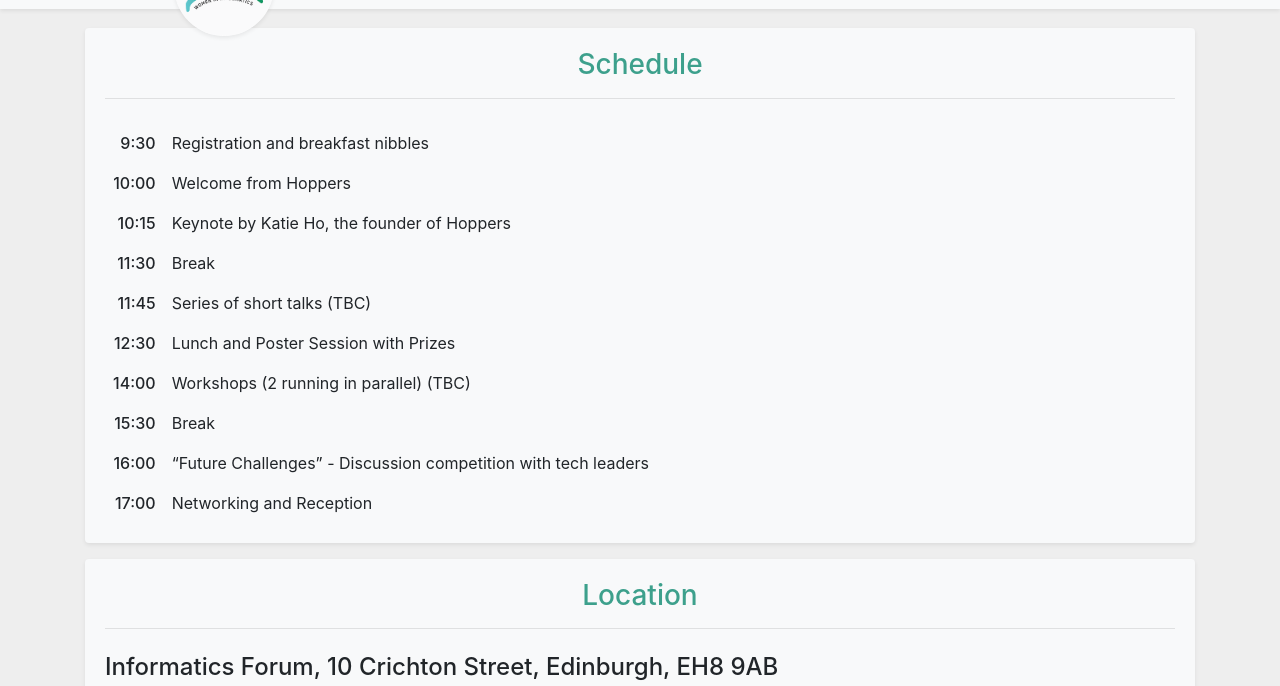
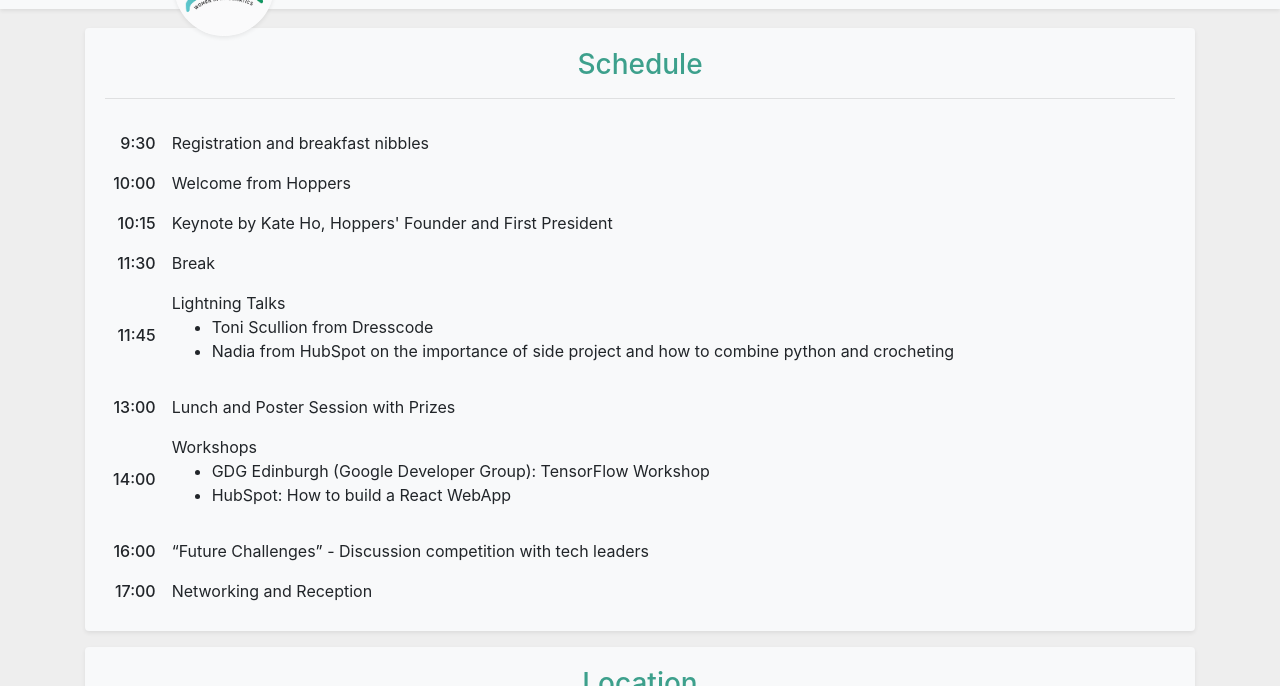
Before and after one commit to edinburgh-hoppers/website, a Jekyll site: the page built from _pages/iwd20.html, in a window 1280 px wide and 900 px high, scrolled down 913 px, cut to the strip 47-733 px from the top of the window. Built offline with Jekyll 4.4.1, drawn with Linux system fonts in a browser that asks for light colours.

Commit message:
Updated schedule, added GDG as partners at IWD20

```diff
--- a/_data/partners-iwd20.yml
+++ b/_data/partners-iwd20.yml
@@ -10,3 +10,7 @@
   file: HubSpot.png
   link: "https://www.hubspot.com/our-story"
   width: 321px
+- name: GDG Edinburgh
+  file: GDG-logo.png
+  link: "https://www.meetup.com/de-DE/gdg-edinburgh/"
+  width: 355px
--- a/_data/schedule-iwd20.yml
+++ b/_data/schedule-iwd20.yml
@@ -3,17 +3,19 @@
 - time: "10:00"
   description: "Welcome from Hoppers"
 - time: "10:15"
-  description: "Keynote by Katie Ho, the founder of Hoppers"
+  description: "Keynote by Kate Ho, Hoppers' Founder and First President"
 - time: "11:30"
   description: "Break"
 - time: "11:45"
-  description: "Series of short talks (TBC)"
-- time: "12:30"
+  description: "Lightning Talks
+                <ul><li>Toni Scullion from Dresscode</li>
+                <li>Nadia from HubSpot on the importance of side project and how to combine python and crocheting</li></ul>"
+- time: "13:00"
   description: "Lunch and Poster Session with Prizes"
 - time: "14:00"
-  description: "Workshops (2 running in parallel) (TBC)"
-- time: "15:30"
-  description: "Break"
+  description: "Workshops
+                <ul><li>GDG Edinburgh (Google Developer Group)&#58; TensorFlow Workshop</li>
+                <li>HubSpot&#58; How to build a React WebApp</li></ul>"
 - time: "16:00"
   description: "&ldquo;Future Challenges&rdquo; - Discussion competition with tech leaders"
 - time: "17:00"
```
Also changed, not shown: assets/img/partners/GDG-logo.png (added).
